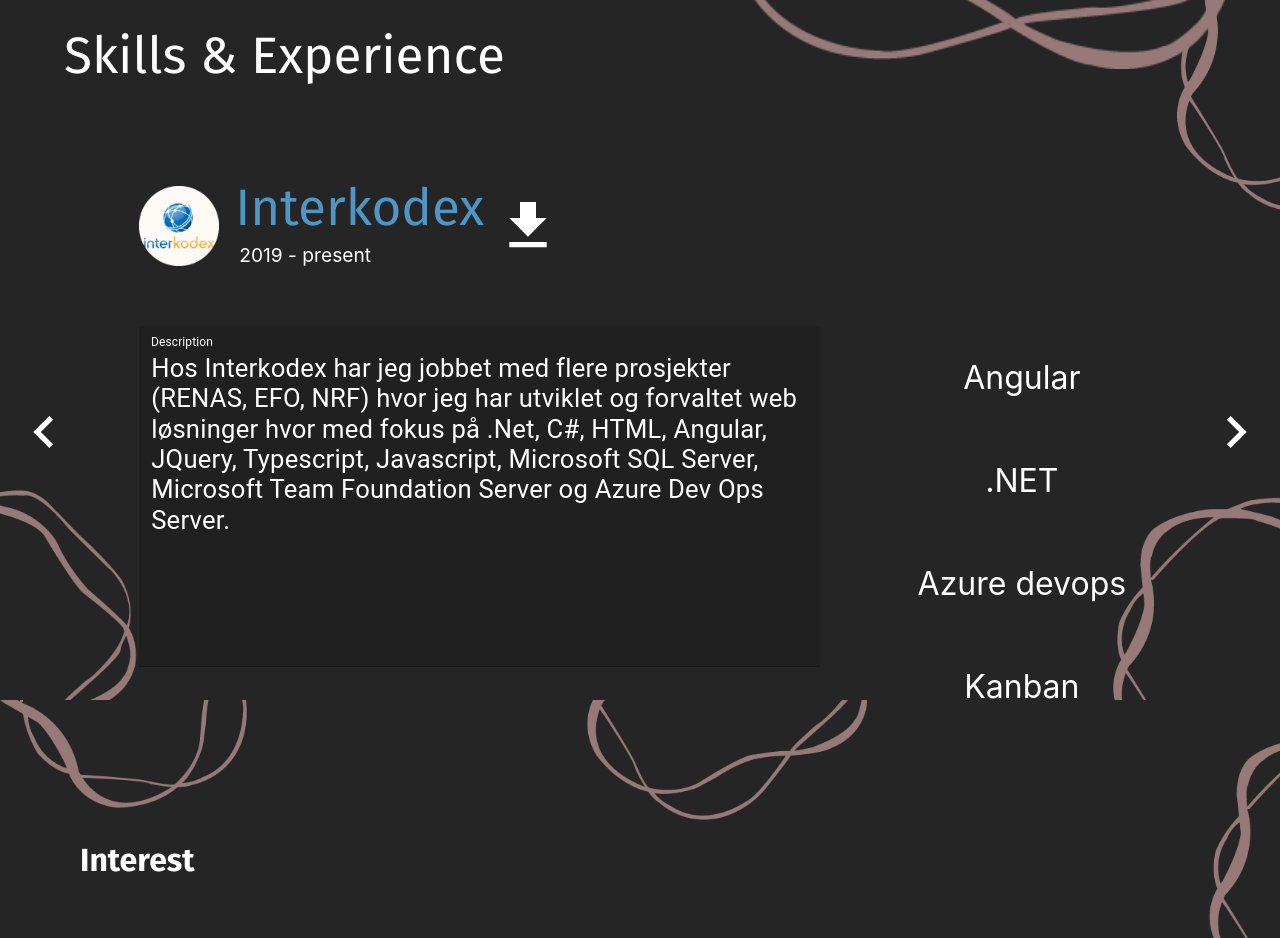
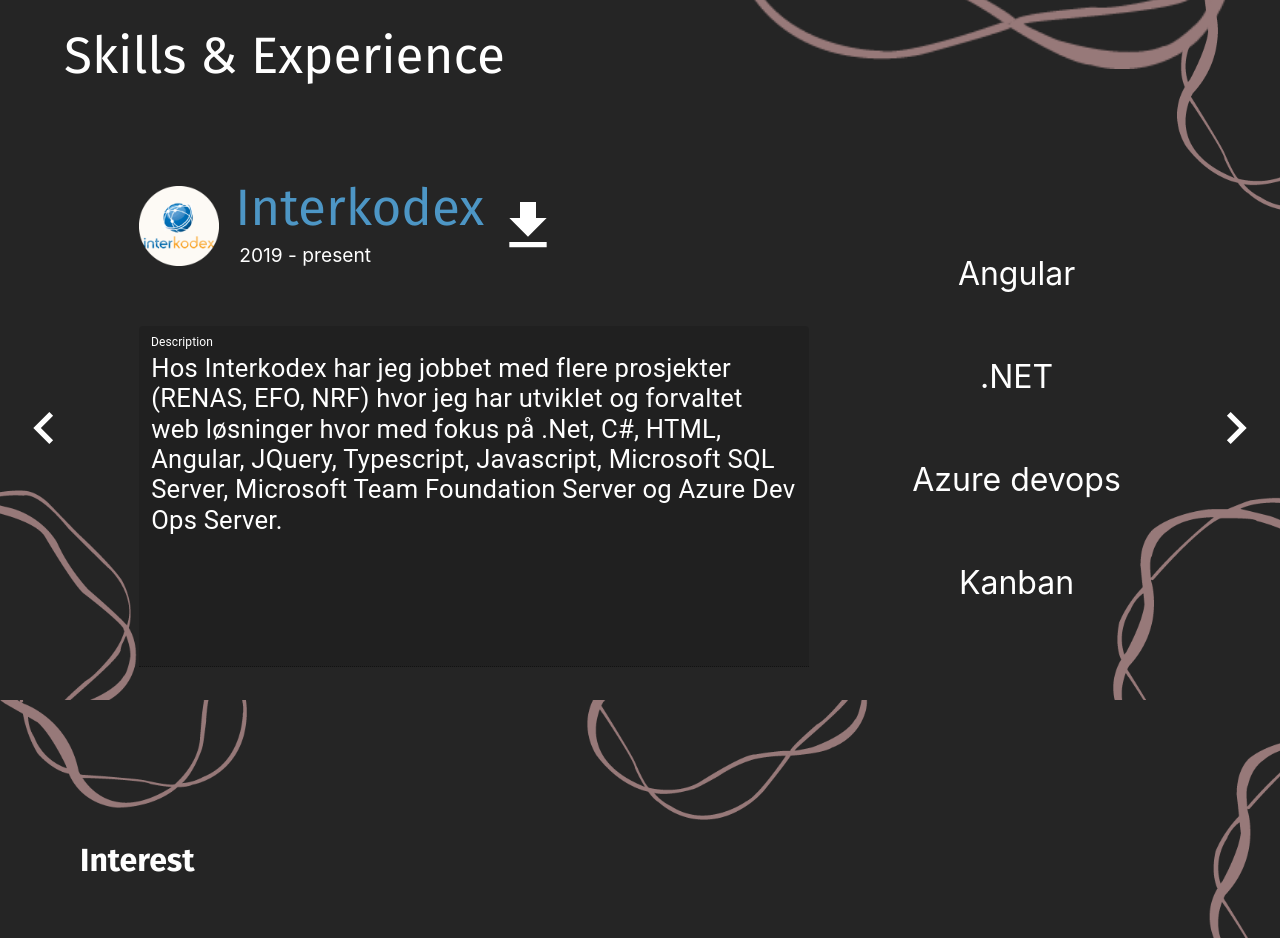
Before and after one commit to stevenhgn/Portfolio, a React (Create React App) app: page / in a window 1280 px wide. Shown: the part 1700-2638 px from the top of the page. Built offline with nearby package versions, Linux system fonts and the light colour scheme.

Commit message:
Reorder how skills&expe page looks

```diff
--- a/src/pages/About/About.js
+++ b/src/pages/About/About.js
@@ -18,7 +18,7 @@
 import Flight from "@material-ui/icons/Flight";
 const About = forwardRef((props, ref) => {
   const aboutCard = [
-    <ContentWrapper flex={1}>
+    <ContentWrapper flex={1} key={0}>
       <AboutCard
         component={School}
         color={"lightCoral"}
@@ -32,7 +32,7 @@
         key={1}
       />
     </ContentWrapper>,
-    <ContentWrapper flex={1}>
+    <ContentWrapper flex={1} key={1}>
       <AboutCard
         component={FitnessCenter}
         key={2}
@@ -41,7 +41,7 @@
       />
       <AboutCard component={Flight} color={"purple"} title={"Travel"} key={3} />
     </ContentWrapper>,
-    <ContentWrapper flex={1}></ContentWrapper>,
+    <ContentWrapper flex={1} key={2}></ContentWrapper>,
   ];
   return (
     <Wrapper ref={ref} className={"AboutRoot"}>
--- a/src/pages/Skills/Skills.js
+++ b/src/pages/Skills/Skills.js
@@ -77,6 +77,7 @@
           flexWrap={"wrap"}
           pl={"4vw"}
         >
+          <StyledBox flexDirection={"column"} flex={4} color={"white"}>
             <StyledBox
               // flexGrow={"initial"}
               alignItems={"center"}
@@ -88,7 +89,11 @@
                 alt={"logo"}
                 // style={{ height: "100%", width: "100%" }}
               ></ImageWrapper>
-            <StyledBox flexDirection={"column"} ml={2} justifyItems={"center"}>
+              <StyledBox
+                flexDirection={"column"}
+                ml={2}
+                justifyItems={"center"}
+              >
                 <StyledText
                   color={skillsList[selectedSkills].nameColor}
                   fontSize={"4vw"}
@@ -120,8 +125,7 @@
               </StyledBox>
             </StyledBox>
 
-          <StyledBox flexDirection={"row"} flex={2} color={"white"}>
-            <StyledBox flex={4} color={"white"} pr={4} pl={"auto"} mr={"auto"}>
+            <StyledBox flex={1} color={"white"} pr={4} pl={"auto"} mb={"5vw"}>
               <StyledTextField
                 type="input"
                 label="Description"
@@ -134,17 +138,21 @@
                 value={skillsList[selectedSkills].description}
               ></StyledTextField>
             </StyledBox>
+          </StyledBox>
           <StyledBox
             flex={2}
             flexDirection={"column"}
-              style={{ alignItems: "center" }}
+            style={{
+              alignItems: "center",
+              alignSelf: "center",
+              color: "white",
+            }}
           >
             {skillsList[selectedSkills].techUsed.map((item, key) => (
               <StyledPara fontSize={"2.5vw"} key={key}>
                 {item}
               </StyledPara>
             ))}
-            </StyledBox>
           </StyledBox>
         </SkillsCard>
         <StyledIconButtonForward
@@ -189,7 +197,7 @@
   ${palette}
   ${typography}
   display: flex;
-  flex-direction: column;
+  flex-direction: row;
   justify-content:center;
   flex: 2;
 `;
```
Lines whose indentation alone changed are shown as unchanged.
